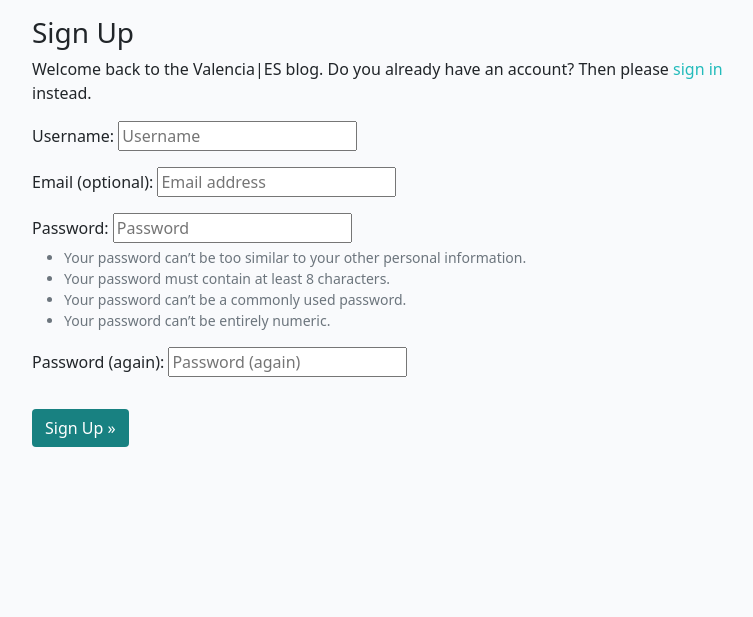
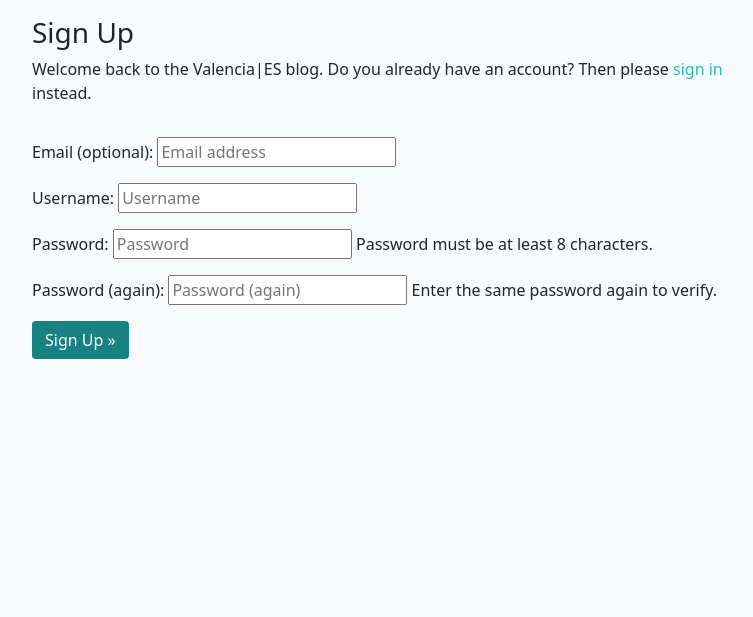
Before and after one commit to Richard-L4/codestar_blog, a Django app: page /accounts/signup/ in a window 1280 px wide. Shown: the part 66-683 px from the top of the page, without its empty margins (240-993 px from the left). Run offline with Django 4.2, Linux system fonts and the light colour scheme.

Commit message:
another way

```diff
--- a/blog/forms.py
+++ b/blog/forms.py
@@ -1,8 +1,17 @@
+from django import forms
 from .models import Comment
-from django import forms
+from allauth.account.forms import SignupForm
 
-
+# Form for blog comments
 class CommentForm(forms.ModelForm):
     class Meta:
         model = Comment
         fields = ('body',)
+
+# Custom signup form for allauth (outside of CommentForm)
+class CustomSignupForm(SignupForm):
+    def __init__(self, *args, **kwargs):
+        super().__init__(*args, **kwargs)
+        # Replace the help texts so there are no <ul> or <li> in them
+        self.fields['password1'].help_text = "Password must be at least 8 characters."
+        self.fields['password2'].help_text = "Enter the same password again to verify."
--- a/codestar/settings.py
+++ b/codestar/settings.py
@@ -137,6 +137,10 @@
 
 ACCOUNT_EMAIL_VERIFICATION = 'none'
 
+ACCOUNT_FORMS = {
+    'signup': 'blog.forms.CustomSignupForm',
+}
+
 
 # Internationalization
 # https://docs.djangoproject.com/en/4.2/topics/i18n/
--- a/templates/account/signup.html
+++ b/templates/account/signup.html
@@ -1,4 +1,5 @@
 {% extends "base.html" %}
+
 {% load i18n %}
 
 {% block head_title %}{% trans "Signup" %}{% endblock %}
@@ -9,62 +10,29 @@
     <div class="col-md-8 mt-3 offset-md-2">
       <h3>{% trans "Sign Up" %}</h3>
 
-      <p>
-        {% blocktrans trimmed %}
-          Welcome back to the Valencia|ES blog.
-          Do you already have an account? Then please
-        {% endblocktrans %}
-        <a class="link" href="{{ login_url }}">{% trans "sign in" %}</a>
-        {% blocktrans trimmed %}
-          instead.
-        {% endblocktrans %}
-      </p>
+      <p>{% blocktrans %}
+        Welcome back to the Valencia|ES blog.
+        Do you already have an account? Then please
+        <a class="link" href="{{ login_url }}">sign in</a>
+        instead.
+      {% endblocktrans %}</p>
+    </div>
+  </div>
+  <div class="row">
+    <div class="col-md-8 mt-3 offset-md-2">
+      <form class="signup" id="signup_form" method="post"
+        action="{% url 'account_signup' %}">
+        {% csrf_token %}
+        {{ form.as_p }}
+        {% if redirect_field_value %}
+        <input type="hidden" name="{{ redirect_field_name }}"
+          value="{{ redirect_field_value }}" />
+        {% endif %}
+        <button class="btn btn-signup right" type="submit">
+          {% trans "Sign Up" %} &raquo;</button>
+      </form>
+    </div>
+  </div>
+</div>
 
-      <form class="signup" id="signup_form" method="post" action="{% url 'account_signup' %}">
-        {% csrf_token %}
-
-        <div class="form-group mb-3">
-          {{ form.username.label_tag }}
-          {{ form.username }}
-          {{ form.username.errors }}
-          {{ form.username.help_text }}
-        </div>
-
-        <div class="form-group mb-3">
-          {{ form.email.label_tag }}
-          {{ form.email }}
-          {{ form.email.errors }}
-          {{ form.email.help_text }}
-        </div>
-
-        <div class="form-group mb-3">
-          {{ form.password1.label_tag }}
-          {{ form.password1 }}
-          {{ form.password1.errors }}
-          {% if form.password1.help_text %}
-          <div id="id_password1_helptext" class="form-text">
-            {{ form.password1.help_text }}
-          </div>
-          {% endif %}
-        </div>
-
-        <div class="form-group mb-3">
-          {{ form.password2.label_tag }}
-          {{ form.password2 }}
-          {{ form.password2.errors }}
-          {{ form.password2.help_text }}
-        </div>
-
-        {% if redirect_field_value %}
-          <input type="hidden" name="{{ redirect_field_name }}" value="{{ redirect_field_value }}" />
-        {% endif %}
-
-        <button class="btn btn-signup right mt-3" type="submit">
-          {% trans "Sign Up" %} &raquo;
-        </button>
-      </form>
-
-    </div> <!-- close col -->
-  </div> <!-- close row -->
-</div> <!-- close container -->
 {% endblock %}
```
